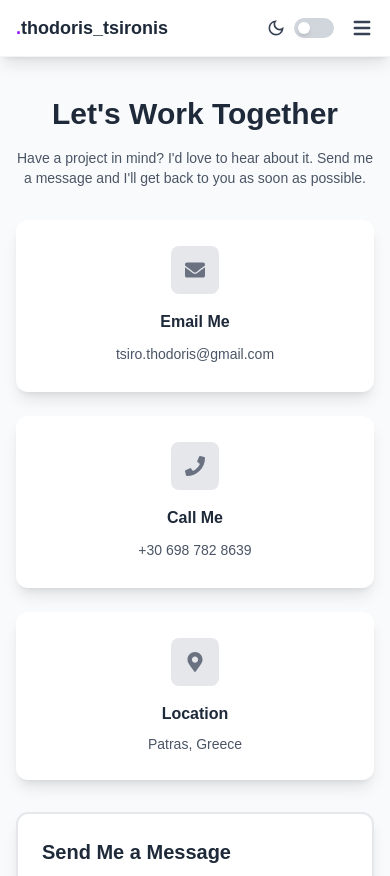
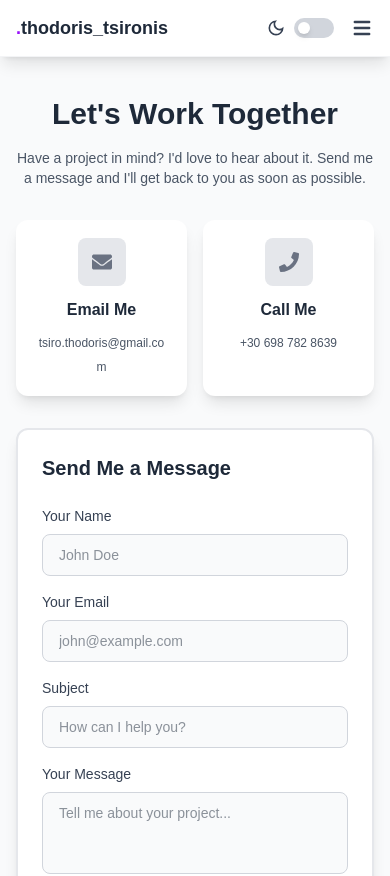
Before and after one commit to tsiro66/Portfolio, a React (Vite) app: page /contact in a window 390 px wide. Shown: the top 876 px of the page. Built offline with nearby package versions, Linux system fonts and the light colour scheme; a web font is replaced by a local one.

Commit message:
Minor change

```diff
--- a/src/components/Pages/Contact.tsx
+++ b/src/components/Pages/Contact.tsx
@@ -59,54 +59,54 @@ const Contact = () => {
           </p>
         </div>
 
-        <div className="w-full max-w-5xl mx-auto grid grid-cols-1 md:grid-cols-3 gap-6 mb-8">
+        <div className="w-full max-w-5xl mx-auto grid grid-cols-2 md:grid-cols-3 gap-4 md:gap-6 mb-8">
           {/* Contact Info Cards */}
-          <div
-            className="group bg-white dark:bg-gray-800 rounded-xl p-6 text-center
+          <a
+            href="mailto:tsiro.thodoris@gmail.com"
+            className="group bg-white dark:bg-gray-800 rounded-xl p-4 md:p-6 text-center
             border-2 border-transparent hover:border-purple-500 dark:hover:border-purple-400
-            shadow-lg hover:shadow-xl transition-all duration-300"
+            shadow-lg hover:shadow-xl transition-all duration-300 block"
           >
             <div
               className="w-12 h-12 bg-gray-200 dark:bg-gray-700 group-hover:bg-gradient-to-br
               group-hover:from-purple-600 group-hover:to-purple-700 rounded-lg flex items-center
-              justify-center mx-auto mb-4 transition-all duration-300"
+              justify-center mx-auto mb-3 md:mb-4 transition-all duration-300"
             >
               <FaEnvelope className="text-gray-500 dark:text-gray-400 group-hover:text-white text-xl transition-colors duration-300" />
             </div>
-            <h3 className="font-semibold mb-2">Email Me</h3>
-            <a
-              href="mailto:tsiro.thodoris@gmail.com"
-              className="text-sm text-gray-600 dark:text-gray-400 hover:text-purple-600
-              dark:hover:text-purple-400 transition-colors duration-300"
+            <h3 className="font-semibold mb-2 text-base">Email Me</h3>
+            <span
+              className="text-xs md:text-sm text-gray-600 dark:text-gray-400 group-hover:text-purple-600
+              dark:group-hover:text-purple-400 transition-colors duration-300 break-all"
             >
               tsiro.thodoris@gmail.com
-            </a>
-          </div>
+            </span>
+          </a>
 
-          <div
-            className="group bg-white dark:bg-gray-800 rounded-xl p-6 text-center
+          <a
+            href="tel:+306987828639"
+            className="group bg-white dark:bg-gray-800 rounded-xl p-4 md:p-6 text-center
             border-2 border-transparent hover:border-fuchsia-500 dark:hover:border-fuchsia-400
-            shadow-lg hover:shadow-xl transition-all duration-300"
+            shadow-lg hover:shadow-xl transition-all duration-300 block"
           >
             <div
               className="w-12 h-12 bg-gray-200 dark:bg-gray-700 group-hover:bg-gradient-to-br
               group-hover:from-fuchsia-500 group-hover:to-fuchsia-600 rounded-lg flex items-center
-              justify-center mx-auto mb-4 transition-all duration-300"
+              justify-center mx-auto mb-3 md:mb-4 transition-all duration-300"
             >
               <FaPhone className="text-gray-500 dark:text-gray-400 group-hover:text-white text-xl transition-colors duration-300" />
             </div>
-            <h3 className="font-semibold mb-2">Call Me</h3>
-            <a
-              href="tel:+306912345678"
-              className="text-sm text-gray-600 dark:text-gray-400 hover:text-purple-600
-              dark:hover:text-purple-400 transition-colors duration-300"
+            <h3 className="font-semibold mb-2 text-base">Call Me</h3>
+            <span
+              className="text-xs md:text-sm text-gray-600 dark:text-gray-400 group-hover:text-purple-600
+              dark:group-hover:text-purple-400 transition-colors duration-300"
             >
               +30 698 782 8639
-            </a>
-          </div>
+            </span>
+          </a>
 
           <div
-            className="group bg-white dark:bg-gray-800 rounded-xl p-6 text-center
+            className="hidden md:block group bg-white dark:bg-gray-800 rounded-xl p-6 text-center
             border-2 border-transparent hover:border-yellow-500 dark:hover:border-yellow-400
             shadow-lg hover:shadow-xl transition-all duration-300"
           >
```
